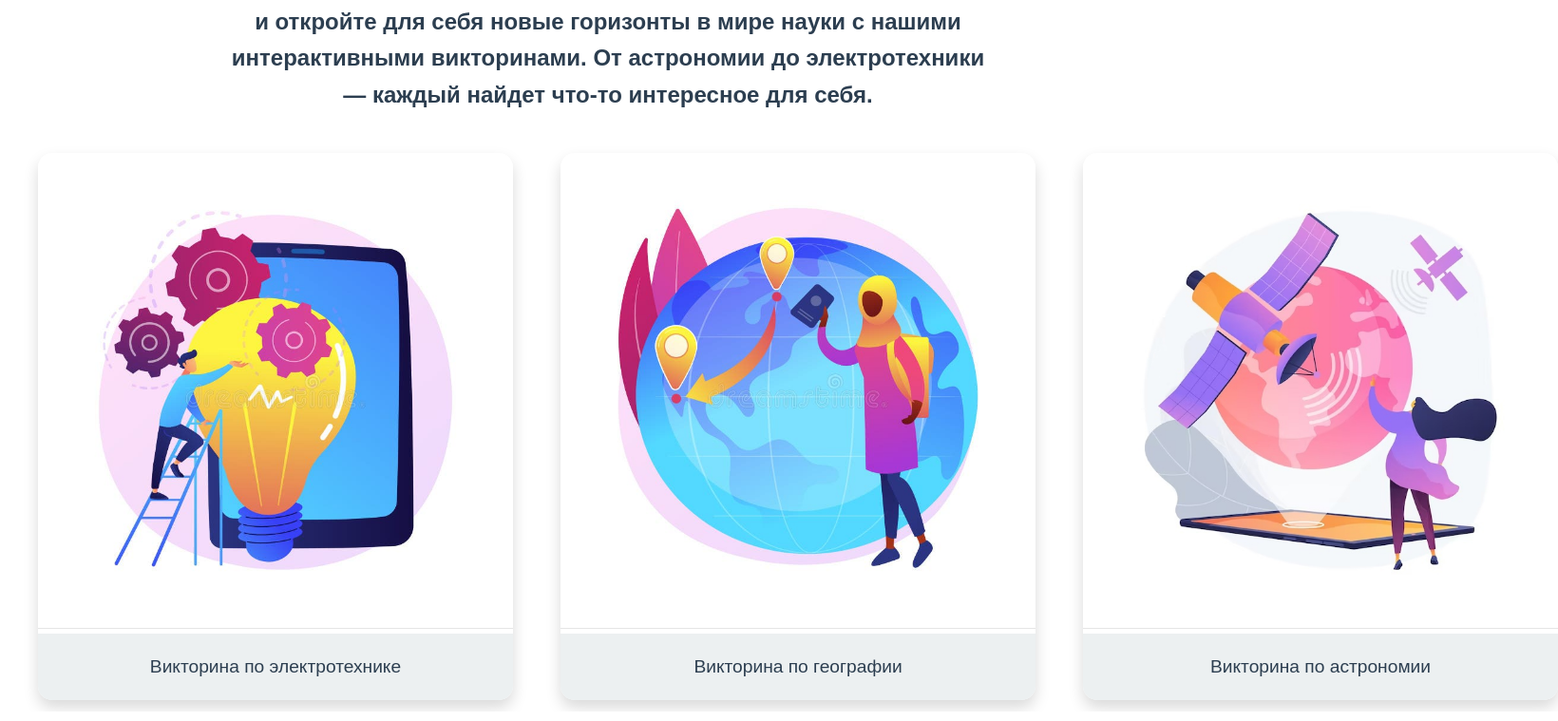
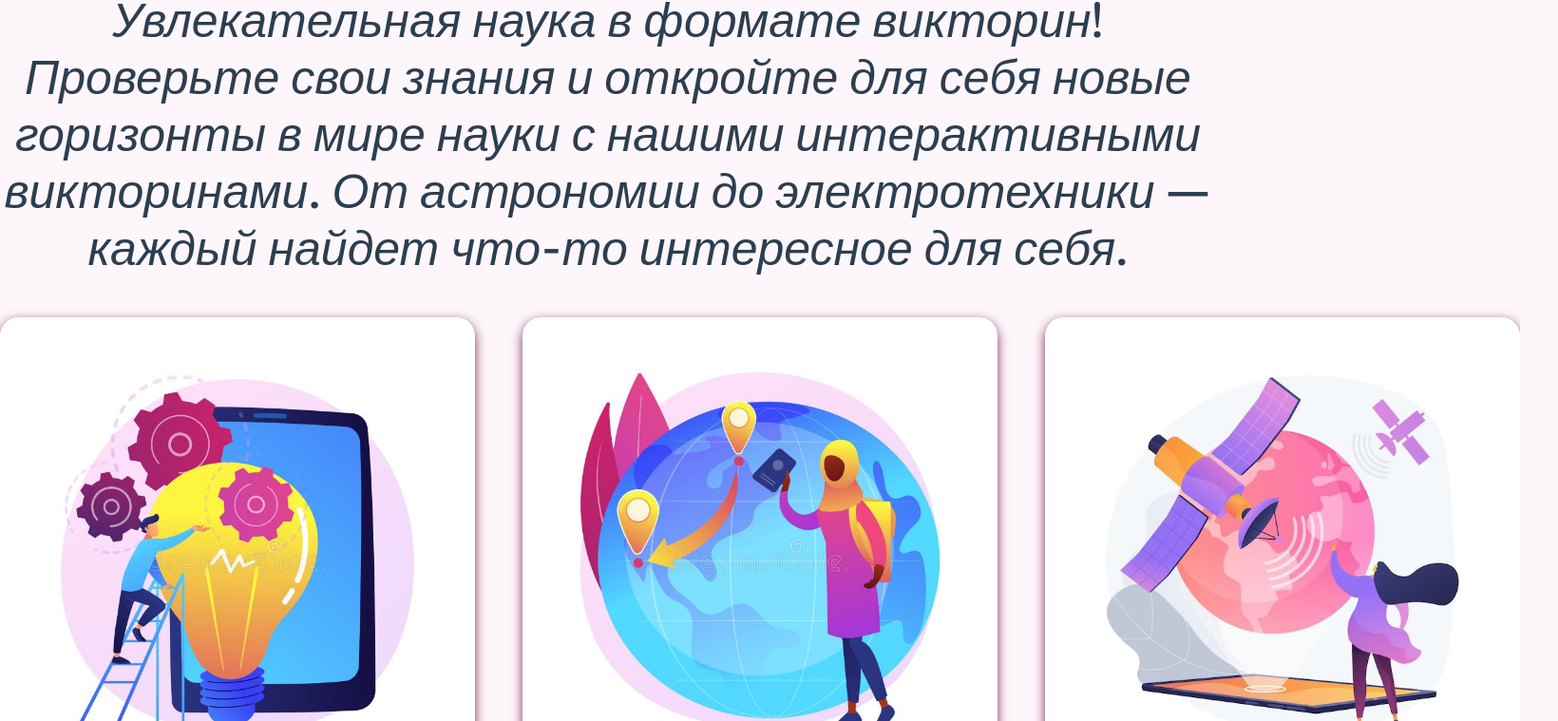
Before and after one commit to MishaZ-el/QuizApp, a React (Vite) app in the folder my-react-app/: page / in a window 1280 px wide. Shown: the part 969-1728 px from the top of the page at 95% size, 1640 px wide, since content can reach past the window. Built offline with nearby package versions, Linux system fonts and the light colour scheme.

Commit message:
Исправил часть стилизации

```diff
--- a/my-react-app/src/index.scss
+++ /dev/null
@@ -1,63 +0,0 @@
-html {
-  -webkit-box-sizing: border-box;
-  box-sizing: border-box;
-}
-
-p,
-h1,
-h2,
-h3,
-h4,
-h5,
-h6 {
-  margin: 0;
-}
-
-a {
-  display: inline-block;
-  color: inherit;
-  text-decoration: none;
-}
-
-img {
-  display: block;
-  -o-object-fit: cover;
-  object-fit: cover;
-}
-
-body {
-  min-width: 320px;
-  word-break: normal;
-  font-family: "Roboto", sans-serif;
-}
-
-.list-reset {
-  margin: 0;
-  padding: 0;
-  list-style: none;
-}
-
-.btn-reset {
-  padding: 0;
-  border: none;
-  background-color: transparent;
-  cursor: pointer;
-}
-
-/*----------------------------project-------------------------------*/
-
-@font-face {
-  font-family: "Savate";
-  src: url("../assets/fonts/Savate-Regular.woff2") format("woff2"),
-    url("../assets/fonts/Savate-Regular.woff") format("woff");
-  font-weight: normal;
-  font-style: normal;
-}
-
-@font-face {
-  font-family: "Savate";
-  src: url("../assets/fonts/Savate-Light.woff2") format("woff2"),
-    url("../assets/fonts/Savate-Light.woff") format("woff");
-  font-weight: normal;
-  font-style: normal;
-}
--- a/my-react-app/src/main.tsx
+++ b/my-react-app/src/main.tsx
@@ -1,5 +1,6 @@
 import "normalize.css";
-import style from "./index.scss";
+import "./styles/font.scss";
+import "./styles/index.scss";
 import { StrictMode } from "react";
 import { createRoot } from "react-dom/client";
 import { BrowserRouter } from "react-router-dom";
--- a/my-react-app/src/pages/Home.module.scss
+++ b/my-react-app/src/pages/Home.module.scss
@@ -1,21 +1,24 @@
-@import "../styles/variable.module.scss";
+@use "../styles/variable.module.scss" as vars;
 
 .container {
-  max-width: 1200px;
+  max-width: 1600px;
   margin: 0 auto;
 }
 
 header {
   text-align: center;
+  margin-top: 30px;
   margin-bottom: 30px;
 }
 
 h1 {
-  font-family: $font-primary;
-  font-size: 1.5rem;
-  color: $color-dark;
-  line-height: 1.6;
-  max-width: 800px;
+  font-family: vars.$font-primary;
+  font-weight: 400;
+  font-style: italic;
+  font-size: 50px;
+  color: vars.$color-primary;
+  line-height: 1.2;
+  max-width: 1600px;
   margin: 0 auto;
 }
 
@@ -41,32 +44,34 @@ main {
 }
 
 .card {
-  background: white;
-  border-radius: 15px;
+  background: none;
+  border-radius: 20px;
   overflow: hidden;
-  box-shadow: 0 8px 16px rgba(0, 0, 0, 0.15);
+  box-shadow: vars.$box-shadow;
   transition: all 0.3s ease;
   text-decoration: none;
-  color: $color-dark;
+  color: vars.$color-primary;
 
   &:hover {
     transform: translateY(-5px);
-    box-shadow: 0 8px 16px rgba(0, 0, 0, 0.15);
+    box-shadow: vars.$box-shadow;
   }
 
   .cardImage {
     width: 500px;
     height: 500px;
     object-fit: cover;
-    border-bottom: 1px solid rgba(0, 0, 0, 0.1);
+    border-bottom: vars.$box-shadow;
   }
 
   p {
-    font-family: $font-primary;
-    font-size: 1.2rem;
+    font-family: vars.$font-primary;
+    font-weight: 400;
+    font-style: italic;
+    font-size: 30px;
+    color: vars.$color-primary;
     text-align: center;
-    padding: 1.5rem;
-    margin: 0;
-    background: $color-light;
+    padding: 20px;
+    background: vars.$color-violet;
   }
 }
--- a/my-react-app/src/pages/PageQuiz.module.scss
+++ b/my-react-app/src/pages/PageQuiz.module.scss
@@ -1,91 +1,145 @@
+@use "../styles/variable.module.scss" as vars;
+
 .pageQuizContainer {
-  display: flex;
-  flex-direction: column;
-  align-items: center;
-  box-sizing: border-box;
-  text-align: center;
-  background: linear-gradient(135deg, #a832b1, #4c1c94);
-  color: #fff;
+  max-width: 1600px;
+  margin: 0 auto;
   padding: 20px;
   min-height: 100vh;
-  font-family: "Segoe UI", sans-serif;
 }
 
-.headerBlock {
-  background-color: rgba(255, 255, 255, 0.1);
-  border-radius: 16px;
-  padding: 20px;
-  margin-bottom: 30px;
-  box-shadow: 0 4px 15px rgba(0, 0, 0, 0.2);
+.header {
+  background: rgba(255, 255, 255, 0.95);
+  border-radius: 50px;
+  padding: 40px;
+  margin-bottom: 50px;
+  box-shadow: vars.$box-shadow;
+  transition: all 0.3s ease;
+
+  &:hover {
+    transform: translateY(-5px);
+  }
 }
 
 .pageQuizHeader {
-  color: #ffe158;
-  margin: 0;
+  font-family: vars.$font-primary;
+  font-weight: 400;
+  font-style: italic;
+  font-size: 40px;
+  color: vars.$color-primary;
+  text-align: center;
 }
 
 .quizMain {
-  max-width: 800px;
-  display: flex;
-  flex-direction: column;
-  align-items: center;
-  box-sizing: border-box;
-  background-color: rgba(255, 255, 255, 0.1);
-  border-radius: 20px;
-  box-shadow: 0 8px 20px rgba(0, 0, 0, 0.3);
-  padding: 2rem;
+  width: 100%;
+  background: white;
+  border-radius: 50px;
+  box-shadow: vars.$box-shadow;
+  padding: 50px;
 }
 
 .quizContainer,
 .resultsContainer {
-  display: flex;
-  flex-direction: column;
-  align-items: center;
+  font-family: vars.$font-primary;
+  font-size: 36px; /* Увеличенный размер */
+  font-weight: 400;
+  color: vars.$color-primary;
+  text-align: center;
+  margin-bottom: 50px;
+  line-height: 1.4;
+}
+
+.answerOption {
   width: 100%;
+  padding: 25px;
+  margin: 15px 0;
+  background: rgba(vars.$color-violet, 0.1);
+  border-radius: 20px;
+  font-family: vars.$font-primary;
+  font-size: 28px; /* Увеличенный размер */
+  color: vars.$color-primary;
+  cursor: pointer;
+  border: none;
+  text-align: center;
+  transition: background 0.2s ease;
+
+  &:hover {
+    background: rgba(vars.$color-violet, 0.2);
+  }
 }
 
 .modal {
-  padding: 10px;
-  border-radius: 12px;
-  box-shadow: 0 0 15px rgba(255, 255, 255, 0.2);
-  transition: all 0.3s ease;
+  margin-top: 30px;
+  padding: 20px 40px;
+  border-radius: 30px;
+  font-family: vars.$font-primary;
+  font-size: 28px;
+  color: white;
+  opacity: 0;
+  transform: scale(0.9);
+  animation: modalAppear 0.3s forwards;
+
+  &.correct {
+    background: #2ecc71;
+  }
+
+  &.incorrect {
+    background: #e74c3c;
+  }
 }
 
-.correct {
-  background-color: #2ecc71;
-  color: #fff;
-}
-
-.incorrect {
-  background-color: #e74c3c;
-  color: #fff;
+@keyframes modalAppear {
+  to {
+    opacity: 1;
+    transform: scale(1);
+  }
 }
 
 .quizButton {
   margin: 10px;
-  padding: 10px;
+  padding: 20px 40px;
   border: none;
-  border-radius: 30px;
-  background: linear-gradient(135deg, #ff9d00, #ff5975);
+  border-radius: 50px;
+  background: vars.$color-primary;
   color: white;
+  font-family: vars.$font-primary;
+  font-size: 24px;
   cursor: pointer;
-  box-shadow: 0 5px 15px rgba(0, 0, 0, 0.3);
+  box-shadow: vars.$box-shadow;
   transition: transform 0.2s ease;
-}
 
-.quizButton:hover {
-  transform: scale(1.05);
+  &:hover {
+    transform: translateY(-3px);
+  }
 }
 
 .buttonPosition {
   display: flex;
   justify-content: center;
-  flex-wrap: wrap;
-  gap: 20pz;
+  gap: 30px;
+  margin-top: 40px;
+}
+
+.resultsContainer {
+  text-align: center;
+
+  h2 {
+    font-family: vars.$font-primary;
+    font-size: 40px;
+    color: vars.$color-primary;
+    margin-bottom: 30px;
+  }
+
+  h3 {
+    font-family: vars.$font-primary;
+    font-size: 32px;
+    color: vars.$color-primary;
+    margin-bottom: 40px;
+  }
 }
 
 .scoreText {
-  margin-top: 10px;
-  color: #ffffff;
-  text-shadow: 1px 1px 2px rgba(0, 0, 0, 0.4);
+  font-family: vars.$font-primary;
+  font-size: 28px;
+  color: vars.$color-primary;
+  margin-top: 40px;
 }
--- a/my-react-app/src/pages/QuizPage.tsx
+++ b/my-react-app/src/pages/QuizPage.tsx
@@ -93,7 +93,7 @@ const QuizPage = () => {
 
   return (
     <div className={styles.pageQuizContainer}>
-      <div className={styles.headerBlock}>
+      <div className={styles.header}>
         <h2 className={styles.pageQuizHeader}>Викторина по астрономии</h2>
       </div>
       <main className={styles.quizMain}>
--- a/my-react-app/src/styles/Fonts/font.scss
+++ /dev/null
@@ -1,15 +0,0 @@
-@font-face {
-  font-family: "Savate";
-  src: url("../assets/fonts/Savate-Regular.woff2") format("woff2"),
-    url("../assets/fonts/Savate-Regular.woff") format("woff");
-  font-weight: normal;
-  font-style: normal;
-}
-
-@font-face {
-  font-family: "Savate";
-  src: url("../assets/fonts/Savate-Light.woff2") format("woff2"),
-    url("../assets/fonts/Savate-Light.woff") format("woff");
-  font-weight: normal;
-  font-style: normal;
-}
--- /dev/null
+++ b/my-react-app/src/styles/font.scss
@@ -0,0 +1,15 @@
+@font-face {
+  font-family: "Savate";
+  src: url("./Fonts/Savate-Regular.woff2") format("woff2"),
+    url("./Fonts/Savate-Light.woff") format("woff");
+  font-weight: 400;
+  font-style: italic;
+}
+
+@font-face {
+  font-family: "Savate";
+  src: url("./Fonts/Savate-Light.woff2") format("woff2"),
+    url("./Fonts/Savate-Light.woff") format("woff");
+  font-weight: 300;
+  font-style: italic;
+}
--- /dev/null
+++ b/my-react-app/src/styles/index.scss
@@ -0,0 +1,45 @@
+html {
+  -webkit-box-sizing: border-box;
+  box-sizing: border-box;
+}
+
+p,
+h1,
+h2,
+h3,
+h4,
+h5,
+h6 {
+  margin: 0;
+}
+
+a {
+  display: inline-block;
+  color: inherit;
+  text-decoration: none;
+}
+
+img {
+  display: block;
+  -o-object-fit: cover;
+  object-fit: cover;
+}
+
+body {
+  min-width: 320px;
+  word-break: normal;
+  background-color: #f8c9e328;
+}
+
+ul {
+  margin: 0;
+  padding: 0;
+  list-style: none;
+}
+
+button {
+  padding: 0;
+  border: none;
+  background-color: transparent;
+  cursor: pointer;
+}
--- a/my-react-app/src/styles/variable.module.scss
+++ b/my-react-app/src/styles/variable.module.scss
@@ -1,7 +1,7 @@
 $font-primary: "Savate", sans-serif;
+$font-secondary: "Savate", sans-serif;
 $color-primary: #2c3e50;
 $color-secondary: #3498db;
-$color-accent: #e74c3c;
 $color-light: #ecf0f1;
-$color-dark: #2c3e50;
-$box-shadow: 0 4px 12px rgba(0, 0, 0, 0.1);
+$color-violet: #f8c9e328;
+$box-shadow: 0 4px 12px rgba(112, 19, 77, 0.911);
```
